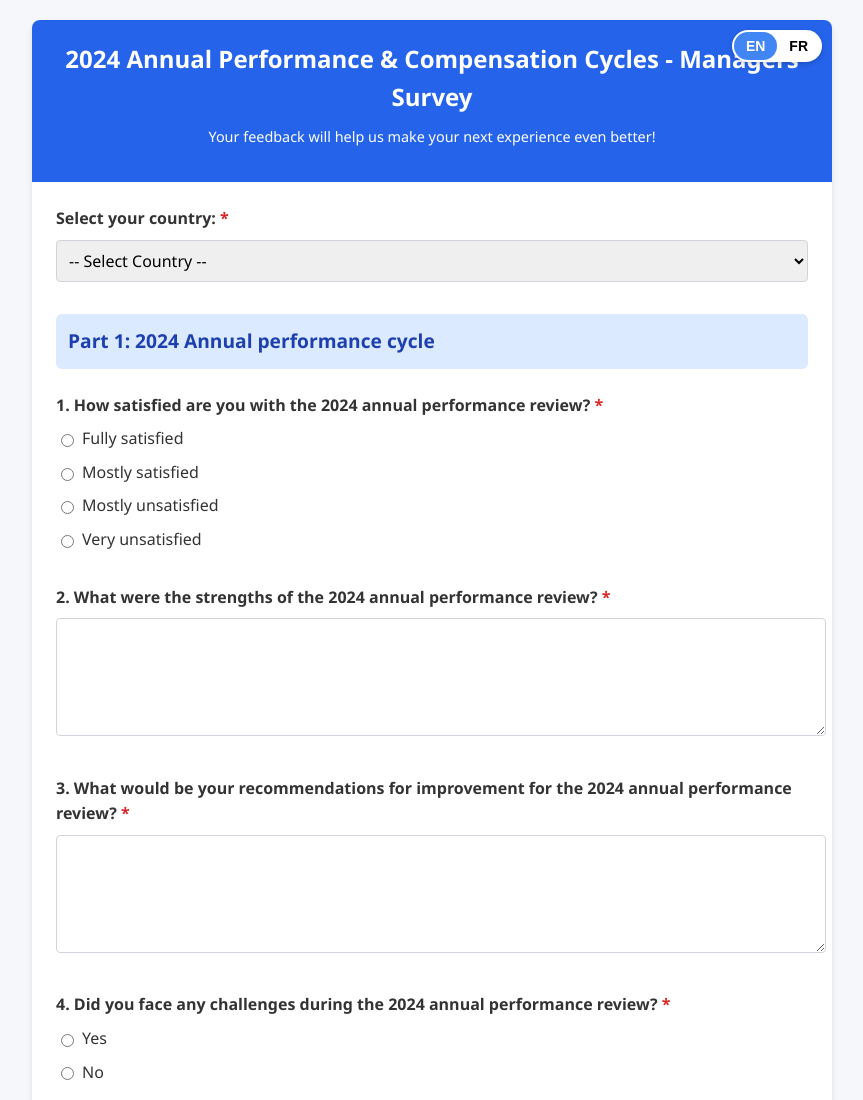
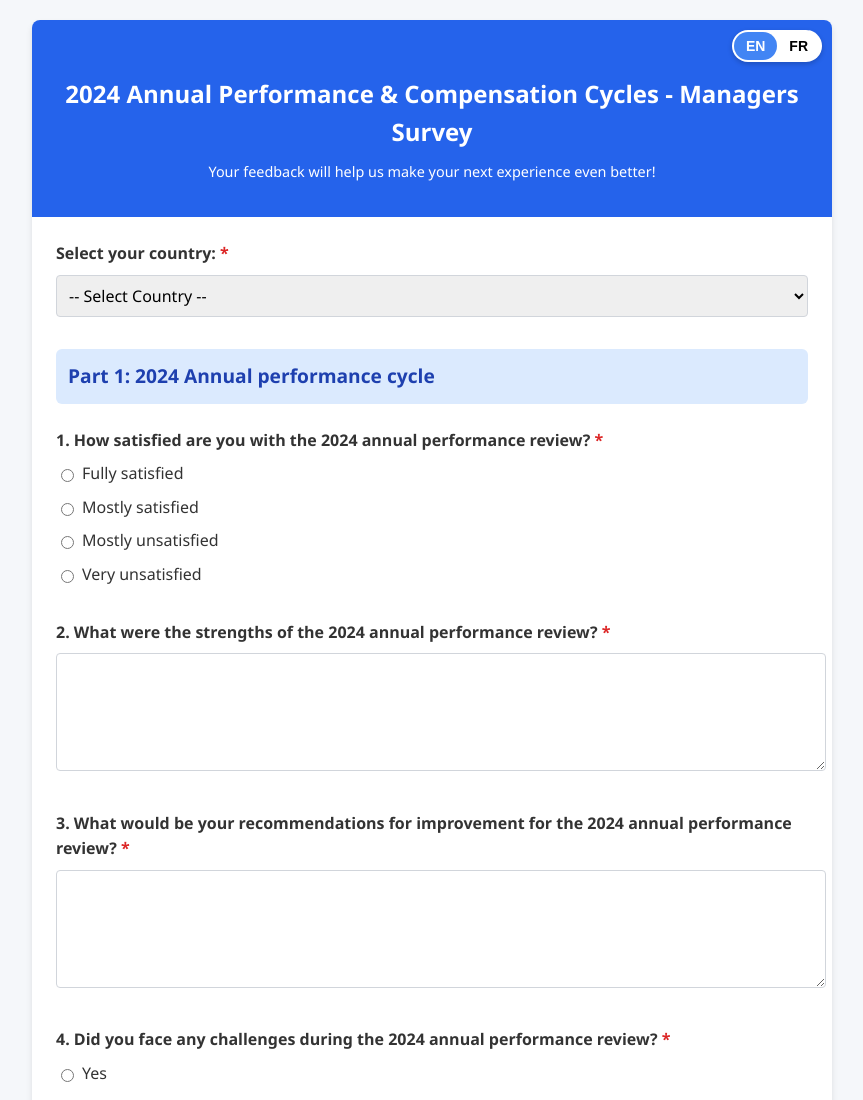
Before and after one commit to Oleksandr231989/Survey_managers, a website: page index.html in a window 1280 px wide. Shown: the top 1100 px of the page, without its empty margins (208-1071 px from the left). Drawn offline with Linux system fonts and the light colour scheme.

Commit message:
Update index.html

```diff
--- a/index.html
+++ b/index.html
@@ -33,7 +33,7 @@
         }
 
         .header h1 {
-            margin: 0;
+            margin: 35px 0 0 0;
             font-size: 1.5rem;
         }
 
```
